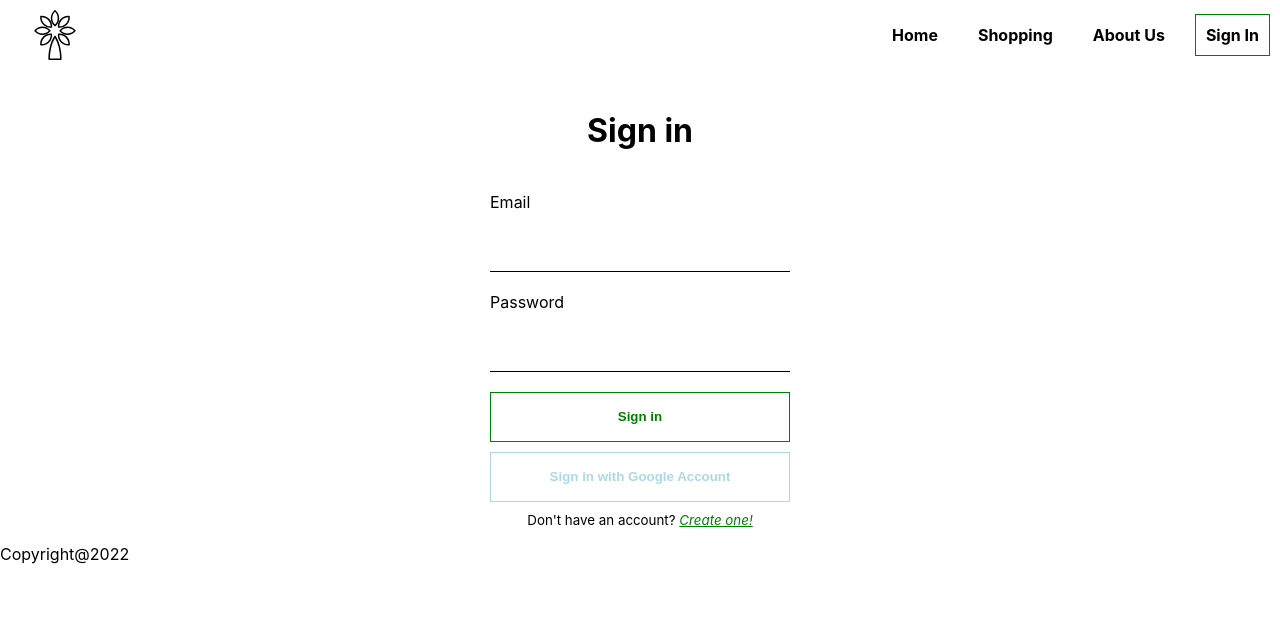
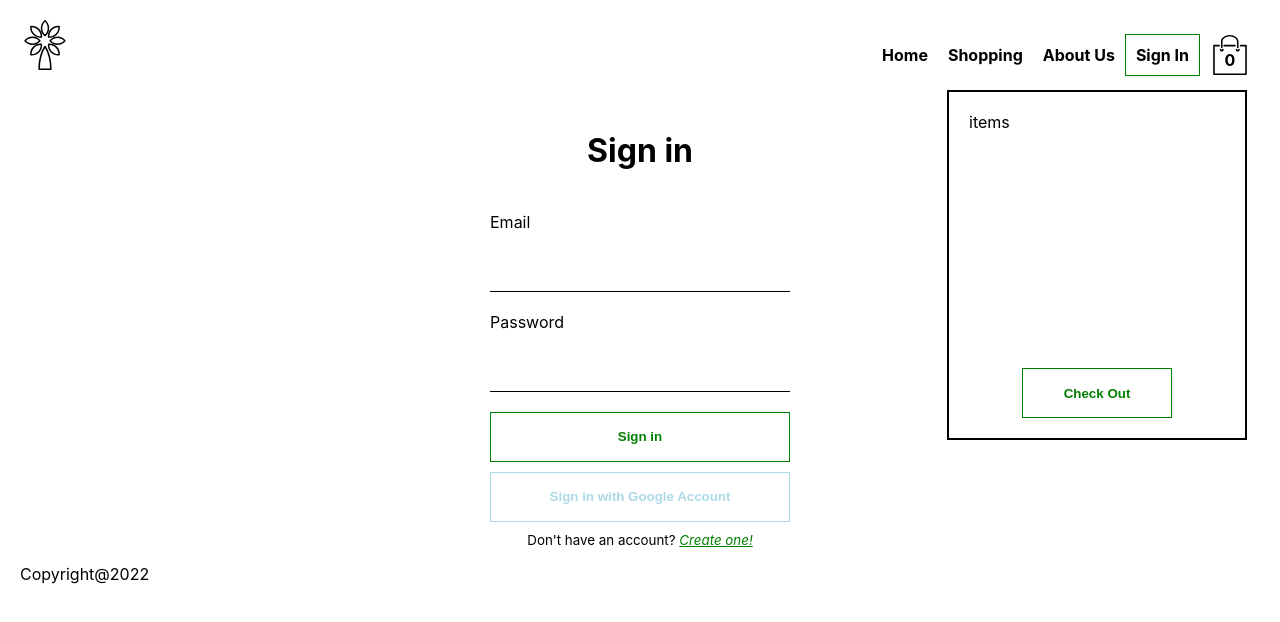
Before and after one commit to yatingsong7/timone-garden, a React (Create React App) app: page /signin in a window 1280 px wide. Shown: the top 622 px of the page. Built offline with nearby package versions, Linux system fonts and the light colour scheme; no server answers.

Commit message:
add shop cart icon & cart dropdown component

```diff
--- /dev/null
+++ b/src/components/cart/cart-dropdown.component.js
@@ -0,0 +1,15 @@
+import "./cart-dropdown.style.scss";
+import Button from "../button/button.component";
+
+const CartDropDown = () => {
+  return (
+    <div className="cart-dropdown-container">
+      <div className="cart-items">items</div>
+      <div className="checkout-button">
+        <Button buttonType="default">Check Out</Button>
+      </div>
+    </div>
+  );
+};
+
+export default CartDropDown;
--- /dev/null
+++ b/src/components/cart/cart-dropdown.style.scss
@@ -0,0 +1,22 @@
+.cart-dropdown-container {
+  display: flex;
+  flex-direction: column;
+  height: 350px;
+  width: 300px;
+  position: absolute;
+  right: 13px;
+  top: 70px;
+  border: 2px solid black;
+  background-color: white;
+  padding: 20px;
+  z-index: 1;
+
+  .cart-items {
+    height: 260px;
+    overflow-x: hidden;
+  }
+
+  .checkout-button {
+    margin: 0 auto;
+  }
+}
--- /dev/null
+++ b/src/components/cart/cart-icon.component.js
@@ -0,0 +1,13 @@
+import { ReactComponent as ShoppingBag } from "../../assets/shopping-bag.svg";
+import "./cart-icon.style.scss";
+
+const CartIcon = () => {
+  return (
+    <div className="cart-icon-container">
+      <ShoppingBag className="cart-icon" />
+      <span className="item-count">0</span>
+    </div>
+  );
+};
+
+export default CartIcon;
--- /dev/null
+++ b/src/components/cart/cart-icon.style.scss
@@ -0,0 +1,17 @@
+.cart-icon-container {
+  position: relative;
+  cursor: pointer;
+  display: flex;
+  align-items: center;
+  justify-content: center;
+
+  .cart-icon {
+    height: 40px;
+    width: 40px;
+  }
+
+  .item-count {
+    position: absolute;
+    top: 15px;
+  }
+}
--- a/src/components/navigation/navigation.component.js
+++ b/src/components/navigation/navigation.component.js
@@ -1,6 +1,8 @@
 import { Fragment, useContext } from "react";
 import { Link } from "react-router-dom";
 import { ReactComponent as Logo } from "../../assets/plant-flower-outline-svgrepo-com.svg";
+import CartIcon from "../cart/cart-icon.component";
+import CartDropDown from "../cart/cart-dropdown.component";
 import { UserContext } from "../../context/user.context";
 import "./navigation.style.scss";
 import { signOutUser } from "../../utils/firebase.utils";
@@ -25,15 +27,19 @@ const Navigation = () => {
             About Us
           </Link>
           {currentUser ? (
-            <span className="nav-link sign-in" onClick={signOutUser}>
+            <span className="nav-link auth-button" onClick={signOutUser}>
               Sign Out
             </span>
           ) : (
-            <Link className="nav-link sign-in" to="/signin">
+            <Link className="nav-link auth-button" to="/signin">
               Sign In
             </Link>
           )}
+          <Link className="nav-link" to="/aboutus">
+            <CartIcon />
+          </Link>
         </div>
+        <CartDropDown />
       </div>
     </Fragment>
   );
--- a/src/components/navigation/navigation.style.scss
+++ b/src/components/navigation/navigation.style.scss
@@ -3,10 +3,7 @@
   justify-content: space-between;
   height: 70px;
   margin-bottom: 20px;
-
-  .logo-container {
-    padding: 10px 30px;
-  }
+  position: relative;
 
   .links-container {
     display: flex;
@@ -17,11 +14,11 @@
   .nav-link {
     cursor: pointer;
     padding: 10px;
-    margin: 10px;
     font-weight: bold;
 
-    &.sign-in {
+    &.auth-button {
       border: 1px solid green;
+      padding: 10px;
 
       &:hover {
         background-color: green;
--- a/src/index.scss
+++ b/src/index.scss
@@ -5,6 +5,7 @@ body {
     sans-serif;
   -webkit-font-smoothing: antialiased;
   -moz-osx-font-smoothing: grayscale;
+  padding: 20px;
 }
 
 code {
```
Also changed, not shown: src/assets/shopping-bag.svg (added).
